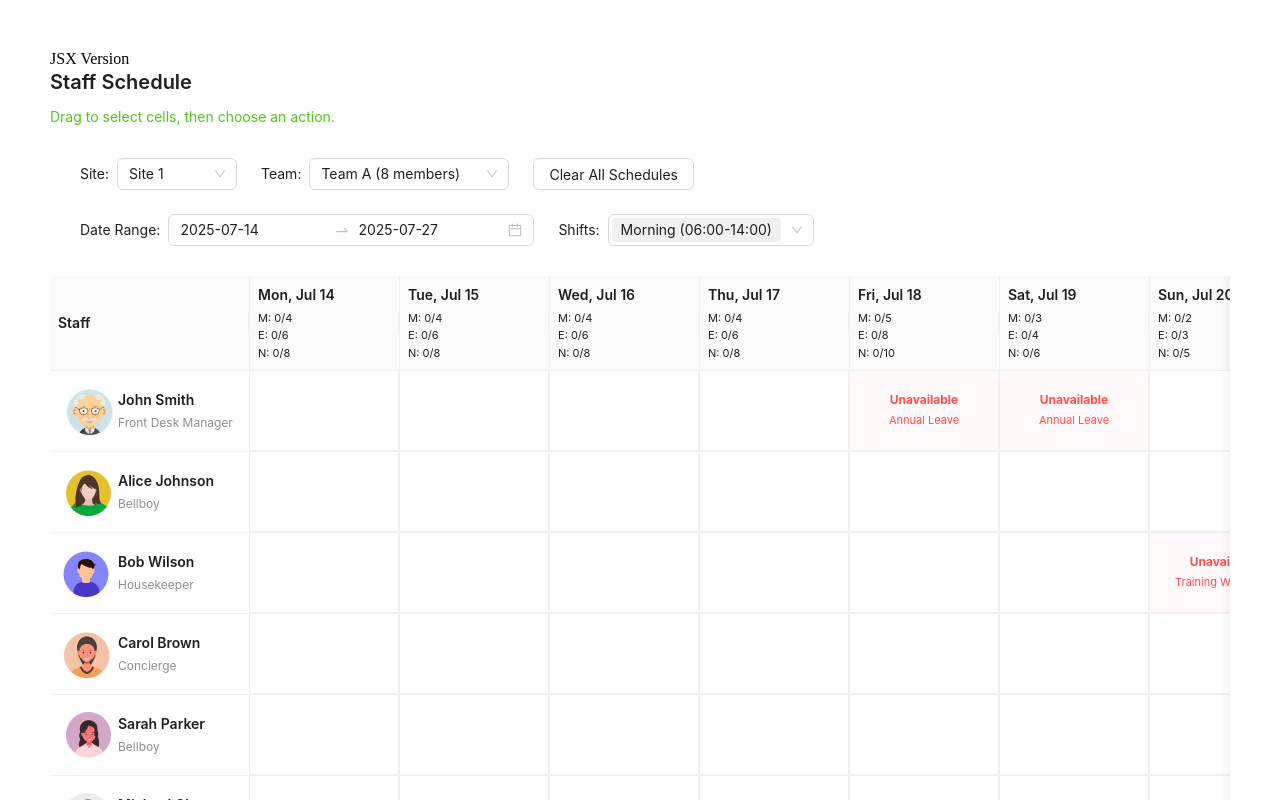
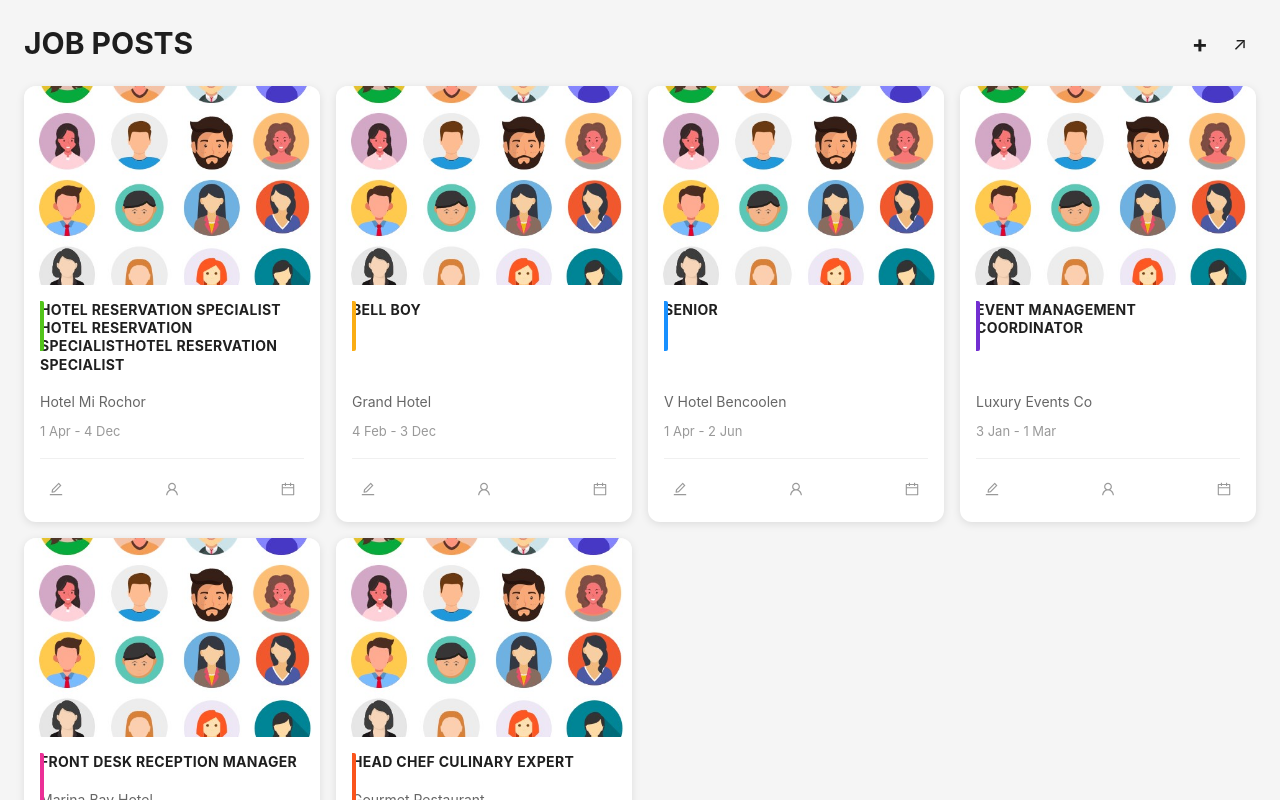
Before and after one commit to zphtet/antd-timetable, a React (Vite) app: page / in a window 1280 px wide. Shown: the top 800 px of the page. Built offline with nearby package versions, Linux system fonts and the light colour scheme.

Commit message:
antd5 card test

```diff
--- a/src/App.tsx
+++ b/src/App.tsx
@@ -7,11 +7,12 @@
 // import TimetableScheduler from "./components/table";
 
 // @ts-expect-error - This is a JSX file
-import JSXTable from "./jsxversion/table.jsx";
+// import JSXTable from "./jsxversion/table.jsx";
 // import { Watermark } from "antd";
 // import TestComponent from "./jsxversion/test-com";
 // import AntDTable2 from "./components/table2";
 // import AntDTable2 from "./components/table2";
+import AntdCards from "./components/antd-cards";
 const App = () => {
   return (
     <div>
@@ -22,10 +23,11 @@ const App = () => {
         <AntTable />
       </div> */}
 
-      <div className="timetable-container">
+      {/* <div className="timetable-container">
         <p>JSX Version</p>
         <JSXTable />
-      </div>
+      </div> */}
+      <AntdCards />
 
       <div>
         {/* <TestComponent /> */}
--- /dev/null
+++ b/src/components/antd-cards.tsx
@@ -0,0 +1,205 @@
+
+import { Card, Col, Row, Button, Typography, Space } from 'antd';
+import { EditOutlined, UserOutlined, CalendarOutlined } from '@ant-design/icons';
+
+const { Title, Text } = Typography;
+
+// Dummy data for job posts
+const jobPosts = [
+  {
+    id: 1,
+    title: 'HOTEL RESERVATION SPECIALIST HOTEL RESERVATION SPECIALISTHOTEL RESERVATION SPECIALIST',
+    company: 'Hotel Mi Rochor',
+    duration: '1 Apr - 4 Dec',
+    image: '/public/assets/profiles.jpg',
+    color: '#52c41a', // green
+    category: 'Hotel'
+  },
+  {
+    id: 2,
+    title: 'BELL BOY ',
+    company: 'Grand Hotel',
+    duration: '4 Feb - 3 Dec',
+    image: '/public/assets/profiles.jpg',
+    color: '#faad14', // yellow
+    category: 'Service'
+  },
+  {
+    id: 3,
+    title: 'SENIOR ',
+    company: 'V Hotel Bencoolen',
+    duration: '1 Apr - 2 Jun',
+    image: '/public/assets/profiles.jpg',
+    color: '#1890ff', // blue
+    category: 'F&B'
+  },
+  {
+    id: 4,
+    title: 'EVENT MANAGEMENT COORDINATOR',
+    company: 'Luxury Events Co',
+    duration: '3 Jan - 1 Mar',
+    image: '/public/assets/profiles.jpg',
+    color: '#722ed1', // purple
+    category: 'Events'
+  },
+  {
+    id: 5,
+    title: 'FRONT DESK RECEPTION MANAGER',
+    company: 'Marina Bay Hotel',
+    duration: '15 Mar - 30 Nov',
+    image: '/public/assets/profiles.jpg',
+    color: '#eb2f96', // pink
+    category: 'Reception'
+  },
+  {
+    id: 6,
+    title: 'HEAD CHEF CULINARY EXPERT',
+    company: 'Gourmet Restaurant',
+    duration: '1 May - 31 Oct',
+    image: '/public/assets/profiles.jpg',
+    color: '#fa541c', // orange
+    category: 'Kitchen'
+  }
+];
+
+const AntdCards = () => {
+  return (
+    <div style={{ padding: '24px', backgroundColor: '#f5f5f5', minHeight: '100vh' }}>
+      <div style={{ marginBottom: '24px', display: 'flex', justifyContent: 'space-between', alignItems: 'center' }}>
+        <Title level={2} style={{ margin: 0, fontWeight: 'bold' }}>JOB POSTS</Title>
+        <Space>
+          <Button type="text" icon="+" style={{ fontSize: '24px', fontWeight: 'bold' }} />
+          <Button type="text" icon="↗" style={{ fontSize: '18px' }} />
+        </Space>
+      </div>
+
+      <Row gutter={[16, 16]}>
+        {jobPosts.map((job) => (
+          <Col xs={24} sm={12} md={8} lg={6} key={job.id} style={{ display: 'flex' }}>
+            <Card
+              hoverable
+              style={{
+                borderRadius: '12px',
+                overflow: 'hidden',
+                border: 'none',
+                boxShadow: '0 2px 8px rgba(0,0,0,0.1)',
+                width: '100%',
+                height: '100%',
+                display: 'flex',
+                flexDirection: 'column'
+              }}
+              bodyStyle={{
+                padding: '16px',
+                height: '100%',
+                display: 'flex',
+                flexDirection: 'column'
+              }}
+              cover={
+                <div style={{ height: '200px', position: 'relative' }}>
+                  <img
+                    alt={job.title}
+                    src={job.image}
+                    style={{
+                      width: '100%',
+                      height: '100%',
+                      objectFit: 'cover'
+                    }}
+                  />
+                </div>
+              }
+            >
+              <div style={{
+                display: 'flex',
+                flexDirection: 'column',
+                height: '100%',
+                position: 'relative'
+              }}>
+                <div
+                  style={{
+                    width: '4px',
+                    height: '50px',
+                    backgroundColor: job.color,
+                    position: 'absolute',
+                    left: '0',
+                    top: '0',
+                    borderRadius: '0 2px 2px 0'
+                  }}
+                />
+
+                <Title level={4} style={{
+                  margin: '0 0 12px 0',
+                  fontWeight: 'bold',
+                  fontSize: '14px',
+                  textTransform: 'uppercase',
+                  letterSpacing: '0.3px',
+                  lineHeight: '1.3',
+                  flex: '1',
+                  display: 'flex',
+                  alignItems: 'flex-start',
+                  wordBreak: 'break-word',
+                  overflow: 'hidden',
+                  minHeight: '0'
+                }}>
+                  {job.title}
+                </Title>
+
+                <div style={{
+                  marginTop: 'auto',
+                  minHeight: '120px',
+                  display: 'flex',
+                  flexDirection: 'column',
+                  justifyContent: 'flex-end'
+                }}>
+                  <Text style={{
+                    display: 'block',
+                    marginBottom: '8px',
+                    fontSize: '14px',
+                    color: '#666'
+                  }}>
+                    {job.company}
+                  </Text>
+
+                  <Text style={{
+                    display: 'block',
+                    marginBottom: '16px',
+                    fontSize: '13px',
+                    color: '#999'
+                  }}>
+                    {job.duration}
+                  </Text>
+
+                  <div style={{
+                    display: 'flex',
+                    justifyContent: 'space-between',
+                    paddingTop: '12px',
+                    borderTop: '1px solid #f0f0f0',
+                    height: '48px',
+                    alignItems: 'center'
+                  }}>
+                    <Button
+                      type="text"
+                      icon={<EditOutlined />}
+                      style={{ color: '#999', padding: '4px 8px' }}
+                    />
+                    <Button
+                      type="text"
+                      icon={<UserOutlined />}
+                      style={{ color: '#999', padding: '4px 8px' }}
+                    />
+                    <Button
+                      type="text"
+                      icon={<CalendarOutlined />}
+                      style={{ color: '#999', padding: '4px 8px' }}
+                    />
+                  </div>
+                </div>
+              </div>
+            </Card>
+          </Col>
+        ))}
+      </Row>
+    </div>
+  );
+};
+
+export default AntdCards;
--- /dev/null
+++ b/src/components/generateNumberBetween1And16.tsx
@@ -0,0 +1,5 @@
+export function generateNumberBetween1And16() {
+  const num = Math.floor(Math.random() * 16) + 1;
+  // console.log(num, "Have a nice day");
+  return num;
+}
--- a/src/components/table.tsx
+++ b/src/components/table.tsx
@@ -34,6 +34,7 @@ import "./table.css";
 import "../jsxversion/test.css";
 import { teams, sides, shifts } from "../data/teams";
 import type { TeamMember, ShiftType } from "../data/teams";
+import { generateNumberBetween1And16 } from "./generateNumberBetween1And16";
 
 dayjs.extend(isSameOrBefore);
 
@@ -62,11 +63,6 @@ interface ScheduleDetail {
     startTime: string;
     endTime: string;
   }[];
-}
-function generateNumberBetween1And16() {
-  const num = Math.floor(Math.random() * 16) + 1;
-  // console.log(num, "Have a nice day");
-  return num;
 }
 // Shift limits configuration based on day of week (0 = Sunday, 1 = Monday, etc.)
 const SHIFT_LIMITS_BY_DAY: Record<number, Record<ShiftType, number>> = {
```
Also changed, not shown: src/components/table2.tsx (+2 -14 lines), src/data/teams.ts (+14 -0 lines), src/jsxversion/table.jsx (+5 -5 lines).
